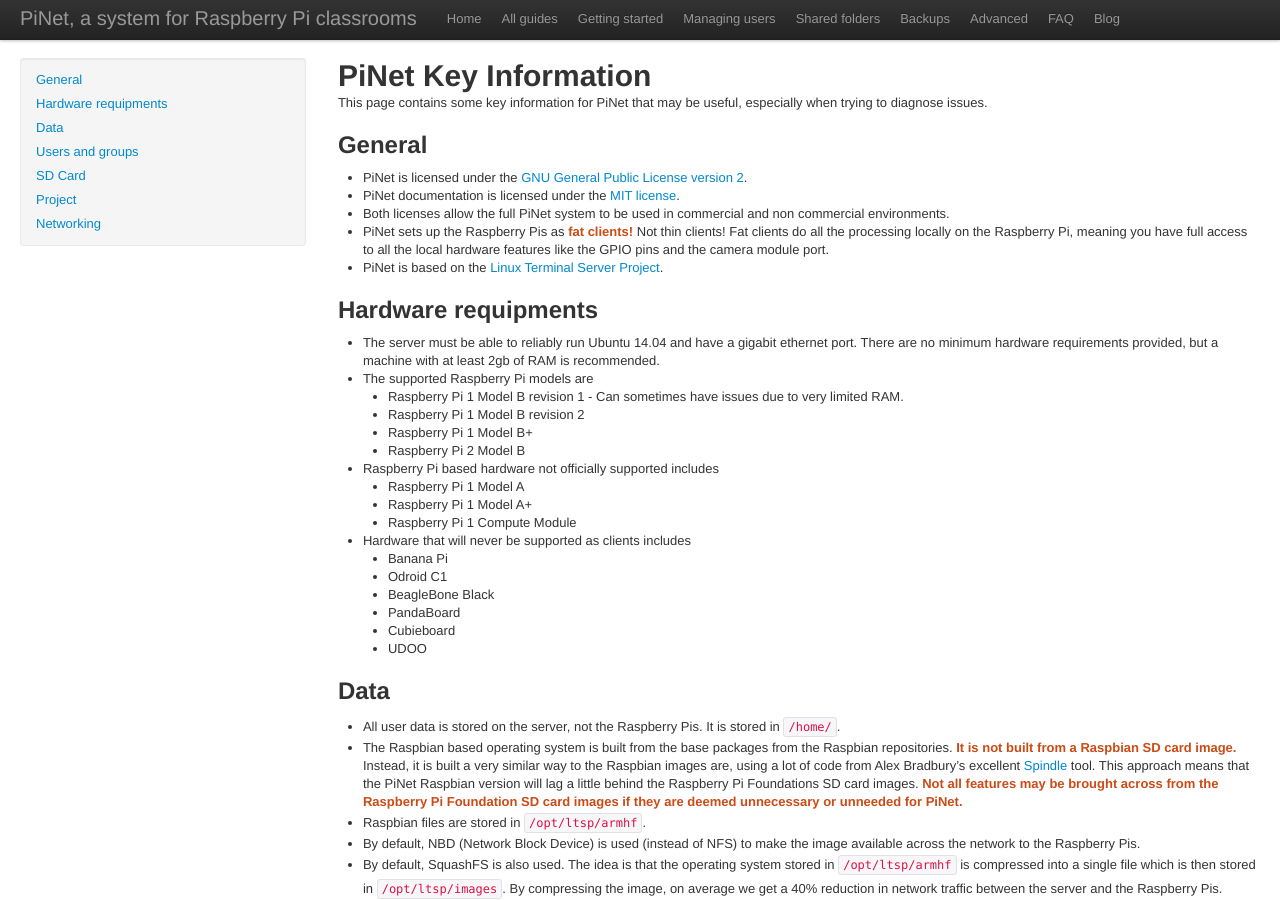
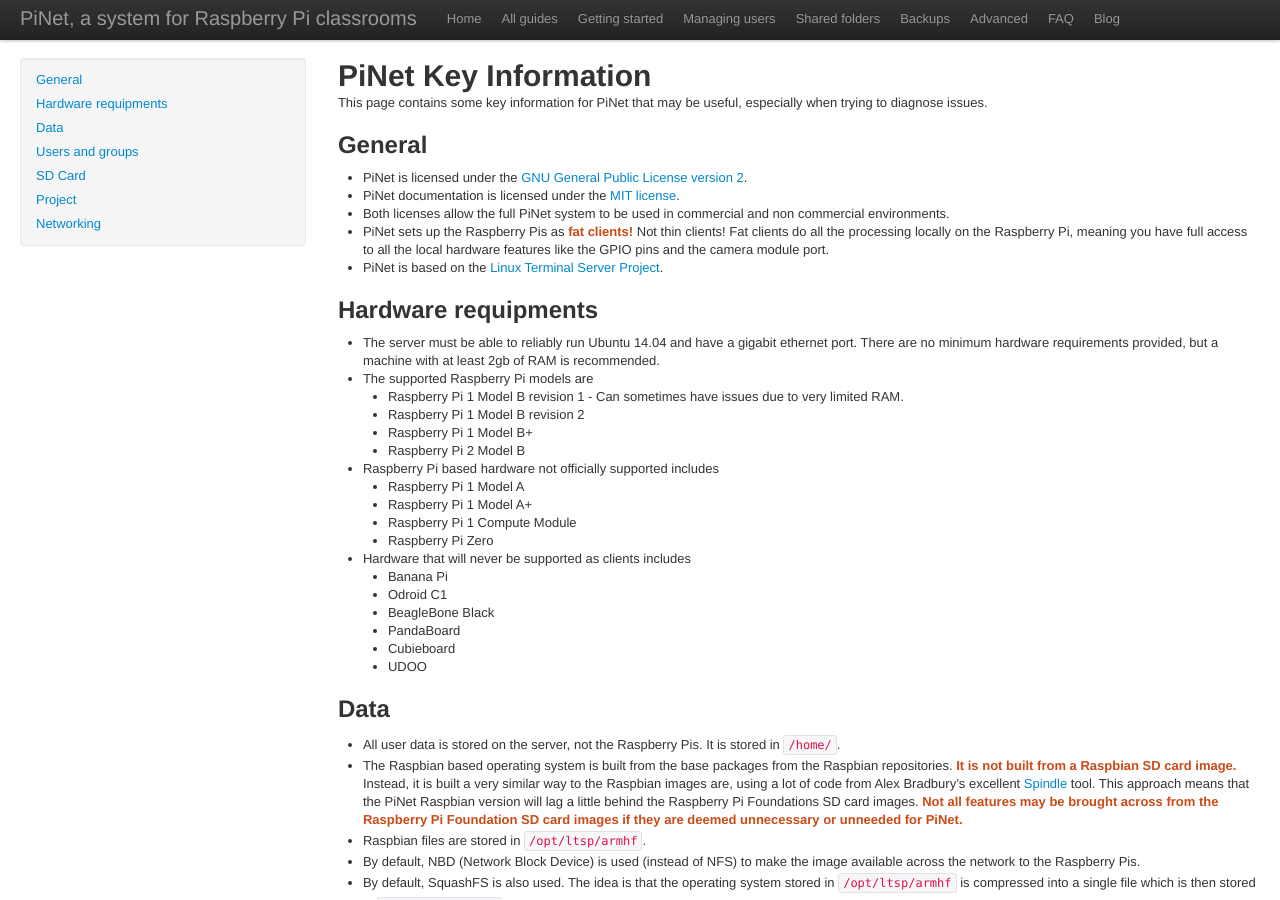
Before and after one commit to PiNet/PiNet.github.io, a Jekyll site: the page built from articles/key-info.md, in a window 1280 px wide and 900 px high. Built offline with Jekyll 4.4.1, drawn with Linux system fonts in a browser that asks for light colours; some web fonts are replaced; Markdown is read by kramdown in place of the engine named in the settings.

Commit message:
Added Raspberry Pi Zero to list of unsupported Pi models for PiNet

```diff
--- a/articles/key-info.md
+++ b/articles/key-info.md
@@ -25,6 +25,7 @@
   - Raspberry Pi 1 Model A
   - Raspberry Pi 1 Model A+
   - Raspberry Pi 1 Compute Module
+  - Raspberry Pi Zero
 - Hardware that will never be supported as clients includes
   - Banana Pi
   - Odroid C1
```
